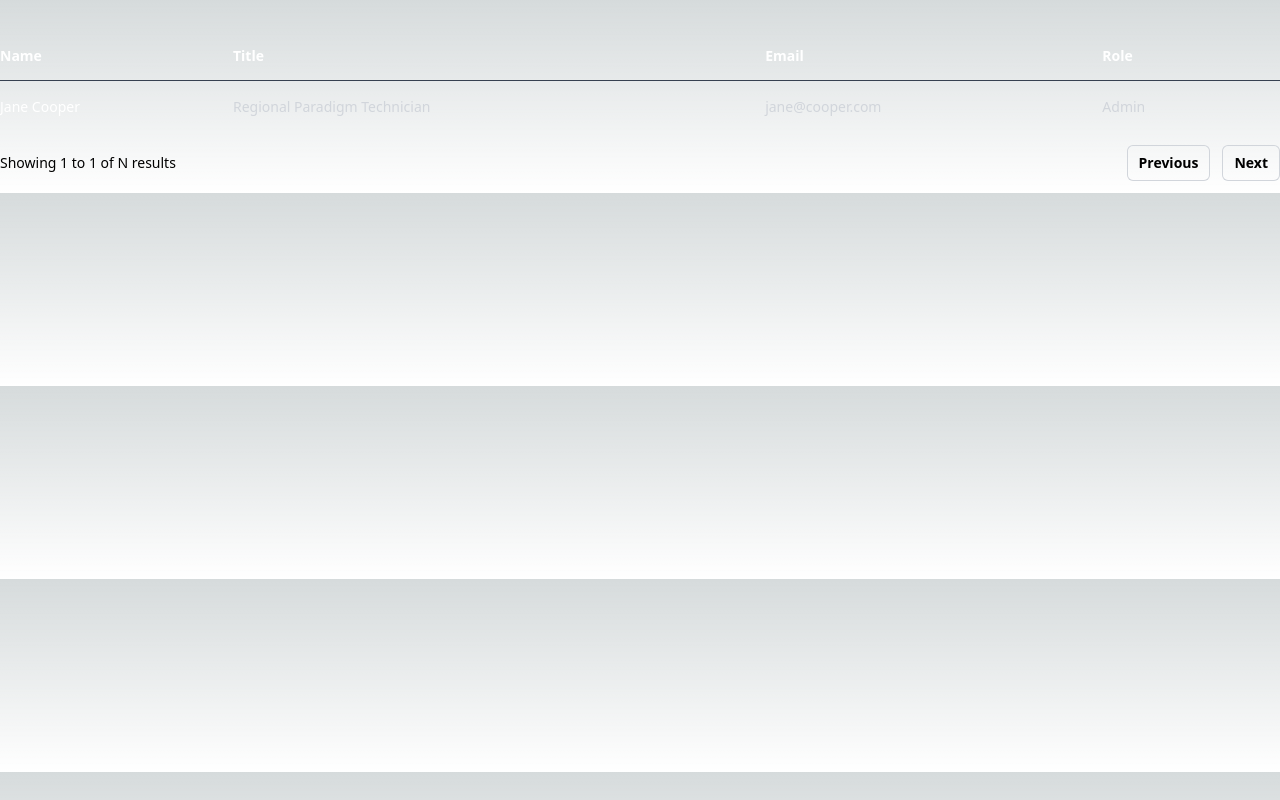
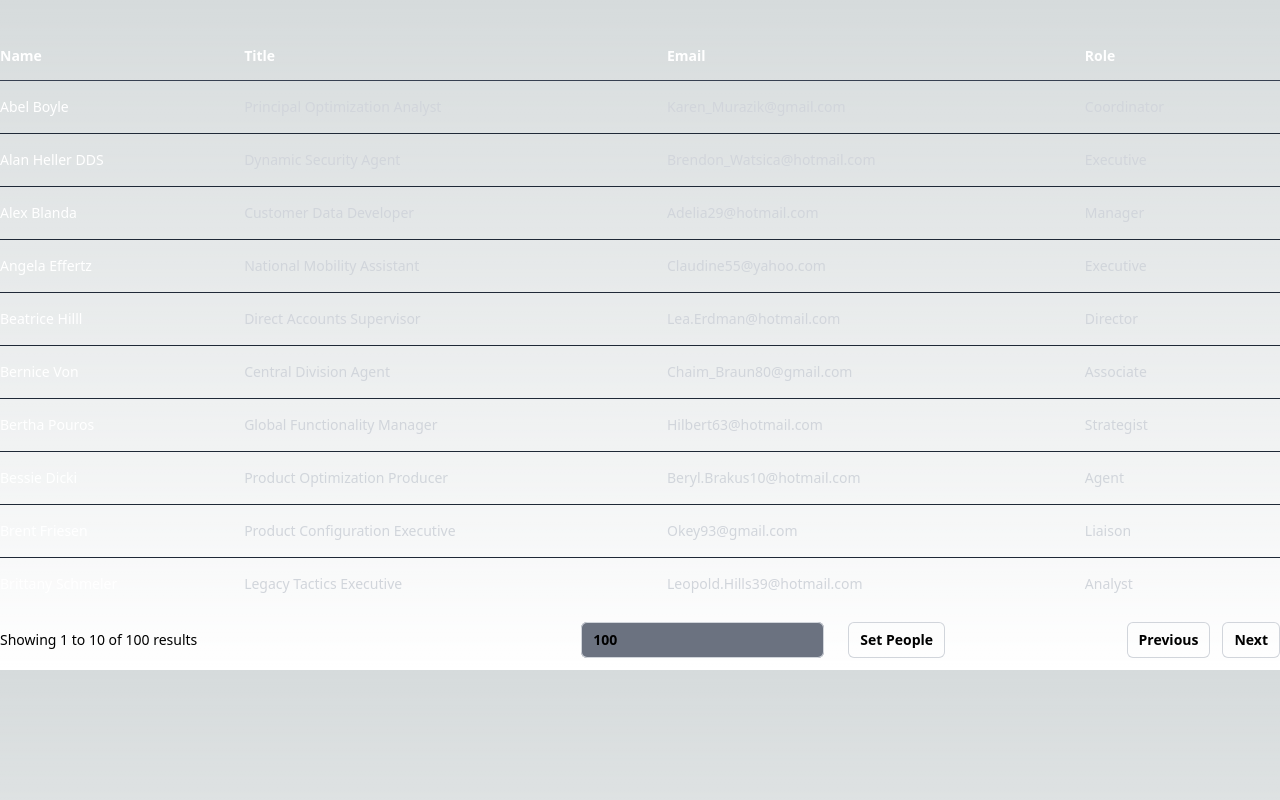
Before and after one commit to gorrion-io/summer-camp-2023, a Next.js app: page /task in a window 1280 px wide. Shown: the top 800 px of the page. Built offline with nearby package versions, Linux system fonts and the light colour scheme.

Commit message:
Modified api, added pagination and validation

```diff
--- a/package.json
+++ b/package.json
@@ -9,18 +9,21 @@
     "lint": "next lint"
   },
   "dependencies": {
+    "@tanstack/react-query": "^4.29.7",
     "@types/node": "20.1.4",
     "@types/react": "18.2.6",
     "@types/react-dom": "18.2.4",
     "autoprefixer": "10.4.14",
     "eslint": "8.40.0",
     "eslint-config-next": "13.4.2",
-    "faker": "^6.6.6",
     "next": "13.4.2",
     "postcss": "8.4.23",
     "react": "18.2.0",
     "react-dom": "18.2.0",
     "tailwindcss": "3.3.2",
     "typescript": "5.0.4"
+  },
+  "devDependencies": {
+    "@faker-js/faker": "^8.0.0"
   }
 }
--- a/pages/_app.tsx
+++ b/pages/_app.tsx
@@ -1,6 +1,13 @@
-import '@/styles/globals.css'
-import type { AppProps } from 'next/app'
+import { QueryClient, QueryClientProvider } from "@tanstack/react-query";
+import "@/styles/globals.css";
+import type { AppProps } from "next/app";
+
+const queryClient = new QueryClient();
 
 export default function App({ Component, pageProps }: AppProps) {
-  return <Component {...pageProps} />
+  return (
+    <QueryClientProvider client={queryClient}>
+      <Component {...pageProps} />
+    </QueryClientProvider>
+  );
 }
--- a/pages/api/people.ts
+++ b/pages/api/people.ts
@@ -1,4 +1,5 @@
-import faker from "faker";
+import {useEffect, useState} from 'react';
+import { faker } from "@faker-js/faker";
 import type { NextApiRequest, NextApiResponse } from "next";
 
 type User = {
@@ -17,7 +18,7 @@ type User = {
 
 export default function handler(
   req: NextApiRequest,
-  res: NextApiResponse<User[]>
+  res: NextApiResponse
 ) {
   const page = Number(req.query.page) || 1;
   const perPage = 10;
@@ -36,5 +37,6 @@ export default function handler(
   const endIndex = startIndex + perPage;
 
   const paginatedPeople = people.slice(startIndex, endIndex);
-  res.status(200).json(paginatedPeople);
+  const totalPages = Math.ceil(totalPeople/perPage);
+  res.status(200).json({paginatedPeople, totalPeople, totalPages, startIndex, endIndex});
 }
--- a/pages/task.tsx
+++ b/pages/task.tsx
@@ -1,15 +1,56 @@
+import { useState } from "react";
+import { useQuery } from "@tanstack/react-query";
+
 export default function Task() {
   /**  TODO: Create an endpoint that returns a list of people, and use that here.
    * Use tanstack/react-query to fetch the data
    */
-  const people = [
-    {
-      name: "Jane Cooper",
-      email: "jane@cooper.com",
-      title: "Regional Paradigm Technician",
-      role: "Admin",
-    },
-  ];
+  const [currentPage, setCurrentPage] = useState(1);
+  const [totalPeople, setTotalPeople] = useState(100);
+  const [totalPeopleParameter, setTotalPeopleParameter] = useState(100);
+  const [minPeopleError, setMinPeopleError] = useState("");
+
+  type User = {
+    name: string;
+    email: string;
+    title: string;
+    role: string;
+  };
+  const getPeople = async (page: number, total: number) => {
+    const res = await fetch(`/api/people?page=${page}&total=${total}`);
+    return res.json();
+  };
+
+  const { data, error, isLoading } = useQuery(
+    ["randomPeople", currentPage, totalPeopleParameter],
+    () => getPeople(currentPage, Number(totalPeopleParameter)),
+    { staleTime: Infinity, cacheTime: Infinity }
+  );
+
+  const handlePreviousPage = () => {
+    setCurrentPage((page) => page - 1);
+  };
+
+  const handleNextPage = () => {
+    setCurrentPage((page) => page + 1);
+  };
+
+  if (error)
+    return <div className="mx-auto mt-72 text-center">Request Failed</div>;
+  if (isLoading)
+    return <div className="mx-auto mt-72 text-center">Loading...</div>;
+
+  const handleChange = (event: React.ChangeEvent<HTMLInputElement>) => {
+    setTotalPeople(Number(event.target.value));
+  };
+  const handleSetTotalPeople = () => {
+    if (totalPeople >= 100) {
+      setMinPeopleError("");
+      setTotalPeopleParameter(totalPeople);
+    } else {
+      setMinPeopleError("You must enter value equal or higher than 100");
+    }
+  };
   return (
     <div className="mx-auto max-w-7xl">
       <div className="mt-8 flow-root">
@@ -48,7 +89,7 @@ export default function Task() {
                 </tr>
               </thead>
               <tbody className="divide-y divide-gray-800">
-                {people.map((person) => (
+                {data.paginatedPeople.map((person: User) => (
                   <tr key={person.email}>
                     <td className="whitespace-nowrap py-4 pl-4 pr-3 text-sm font-medium text-white sm:pl-0">
                       {person.name}
@@ -73,24 +114,47 @@ export default function Task() {
             >
               <div className="hidden sm:block">
                 <p className="text-sm">
-                  Showing <span className="font-medium">1</span> to{" "}
-                  <span className="font-medium">1</span> of{" "}
-                  <span className="font-medium">N</span> results
+                  Showing{" "}
+                  <span className="font-medium">{data.startIndex + 1}</span> to{" "}
+                  <span className="font-medium">{data.endIndex}</span> of{" "}
+                  <span className="font-medium">{data.totalPeople}</span>{" "}
+                  results
                 </p>
               </div>
+              <div className="hidden sm:block">
+                <input
+                  type="text"
+                  value={totalPeople}
+                  onChange={handleChange}
+                  className="relative ml-96 inline-flex items-center rounded-md px-3 py-2 text-sm font-semibold ring-1 ring-inset ring-gray-300 bg-gray-500 focus-visible:outline-offset-0"
+                />
+                <button
+                  onClick={handleSetTotalPeople}
+                  className="relative ml-6 inline-flex items-center rounded-md px-3 py-2 text-sm font-semibold ring-1 ring-inset ring-gray-300 hover:bg-gray-500 focus-visible:outline-offset-0"
+                >
+                  Set People
+                </button>
+                {minPeopleError && (
+                  <p className="ml-96 text-red-500 text-sm font-semibold">
+                    {minPeopleError}
+                  </p>
+                )}
+              </div>
               <div className="flex flex-1 justify-between sm:justify-end">
-                <a
-                  href="#"
-                  className="relative inline-flex items-center rounded-md px-3 py-2 text-sm font-semibold ring-1 ring-inset ring-gray-300 hover:bg-gray-50 focus-visible:outline-offset-0"
+                <button
+                  onClick={handlePreviousPage}
+                  disabled={currentPage === 1}
+                  className="relative inline-flex items-center rounded-md px-3 py-2 text-sm font-semibold ring-1 ring-inset ring-gray-300 hover:bg-gray-500 focus-visible:outline-offset-0"
                 >
                   Previous
-                </a>
-                <a
-                  href="#"
-                  className="relative ml-3 inline-flex items-center rounded-md px-3 py-2 text-sm font-semibold ring-1 ring-inset ring-gray-300 hover:bg-gray-50 focus-visible:outline-offset-0"
+                </button>
+                <button
+                  onClick={handleNextPage}
+                  disabled={currentPage === data.totalPages}
+                  className="relative ml-3 inline-flex items-center rounded-md px-3 py-2 text-sm font-semibold ring-1 ring-inset ring-gray-300 hover:bg-gray-500 focus-visible:outline-offset-0"
                 >
                   Next
-                </a>
+                </button>
               </div>
             </nav>
           </div>
```
Also changed, not shown: 1 other file (tests, documents, lock files or other folders).
